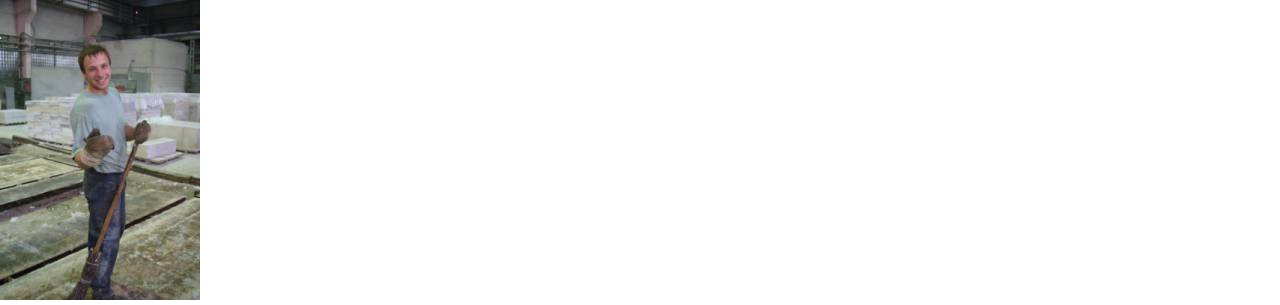
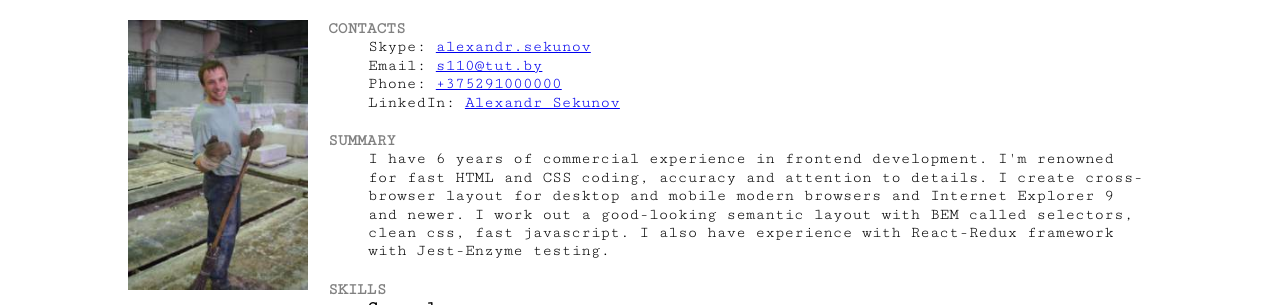
Before and after one commit to frontsideman/rsschool-codejam1-cv, a plain HTML site: page index.html in a window 1280 px wide. Shown: the top 305 px of the page. Drawn offline with nearby package versions, Linux system fonts and the light colour scheme.

Commit message:
feat: add style css file and right rules for page CV

```diff
--- a/index.html
+++ b/index.html
@@ -8,6 +8,7 @@
   <title>Alexandr Sekunov CV</title>
   <link rel="stylesheet" href="https://cdn.jsdelivr.net/npm/normalize.css@8.0.0/normalize.css">
   <link href="https://fonts.googleapis.com/css?family=Cutive+Mono" rel="stylesheet">
+  <link rel="stylesheet" href="./style.css">
 </head>
 
 <body>
--- /dev/null
+++ b/style.css
@@ -0,0 +1,74 @@
+html,
+body {
+  font-size: 10px;
+  font-family: "Cutive Mono", 'Courier New', Courier, monospace;
+}
+
+* {
+  box-sizing: border-box;
+}
+
+ul {
+  margin: 0;
+  padding: 0;
+}
+
+li {
+  list-style-position: inside;
+  list-style-type: none;
+}
+
+.page {
+  display: flex;
+  flex-wrap: nowrap;
+  padding-top: 2rem;
+  font-size: 1.6rem;
+}
+
+.user-section {
+  flex: 0 0 20rem;
+  padding-right: 2rem;
+}
+
+.user-photo {
+  max-width: 100%;
+  width: 100%;
+  height: auto;
+  vertical-align: top;
+}
+
+.info-section {
+}
+
+.wrap {
+  margin: 0 auto;
+}
+
+.info {
+  margin-top: 0;
+}
+
+dt {
+  font-weight: 700;
+  color: gray;
+  text-transform: uppercase;
+}
+
+dd:not(:last-child) {
+  margin-bottom: 2rem;
+}
+
+.footer {
+  margin-top: 4rem;
+  padding: 0.5rem 0;
+
+  color: #ffffff;
+
+  background-color: rgb(56, 56, 56);
+}
+
+@media only screen and (min-width: 1024px) {
+  .wrap {
+    width: 1024px;
+  }
+}
```
